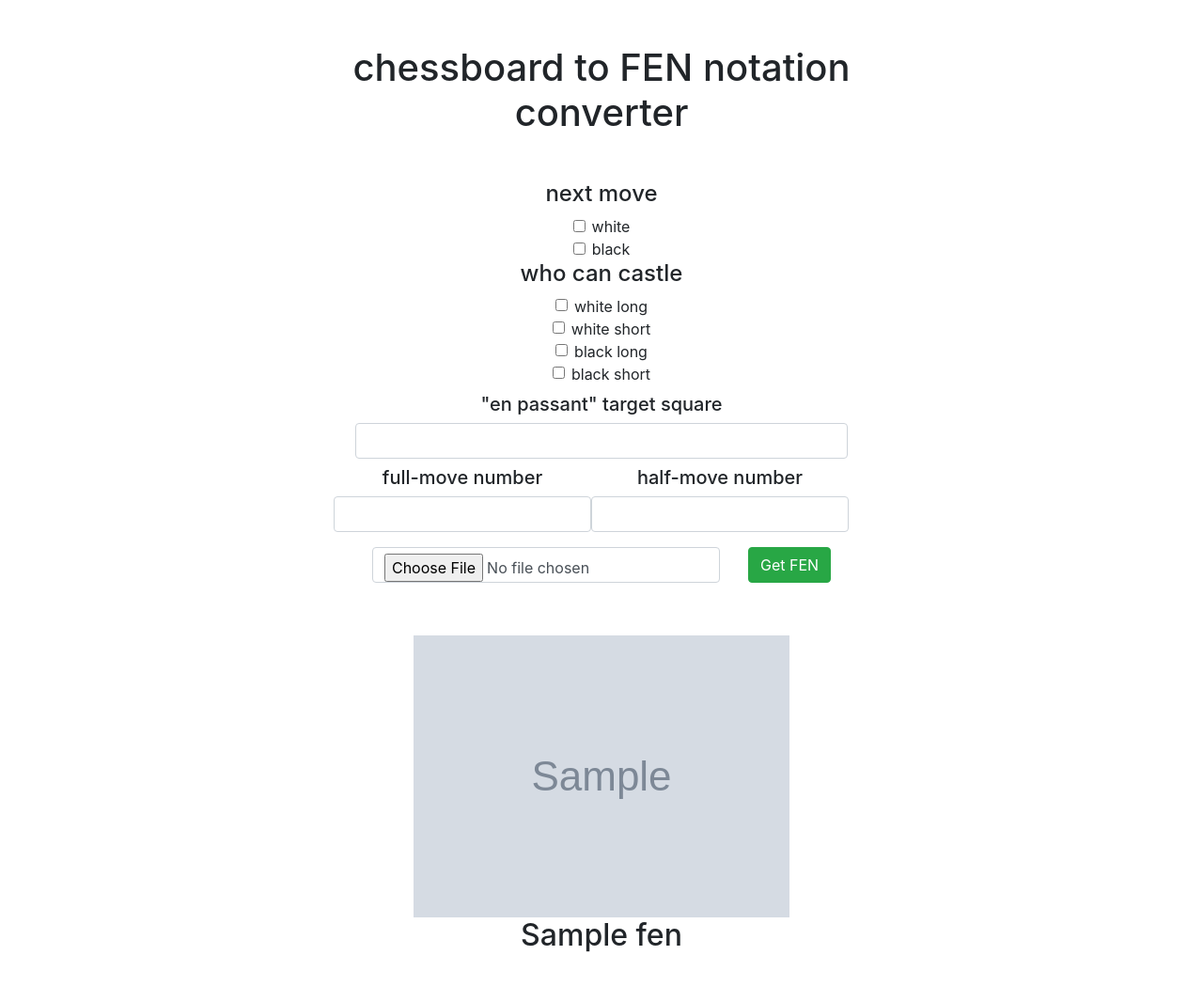
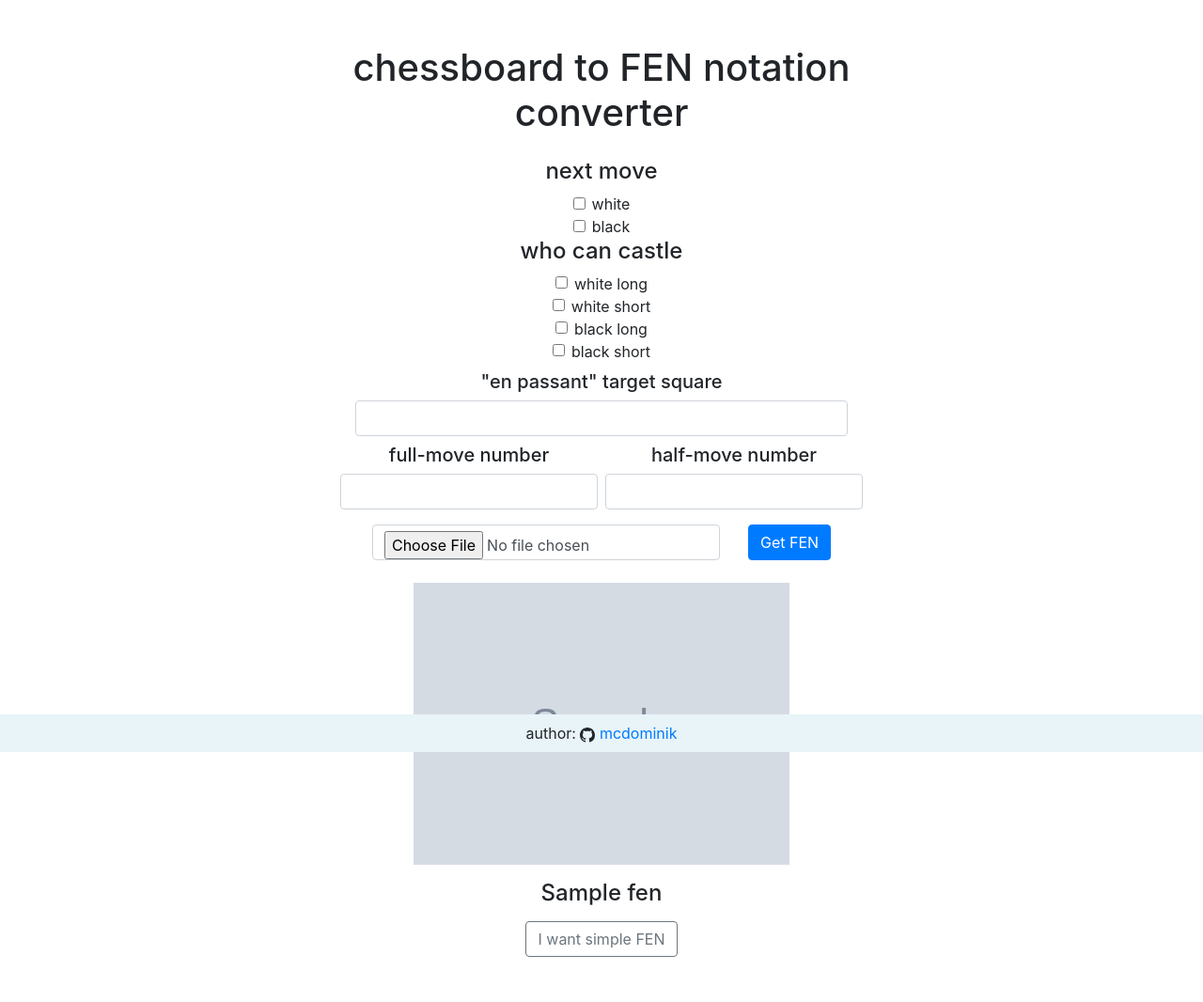
Before and after one commit to mcdominik/board2fen-flask-app, a Flask app: template templates/full.html in a window 1280 px wide. Shown: the whole page at 94% size. Before the commit the page ends 1013 px from the top, so only its background shows below. Run offline with Flask 2, Linux system fonts and the light colour scheme; the template is opened without the code that fills it: values that come from a table or form of the project are taken from there, most other values are stand-ins (such as "Sample title", 1, 10 or a date in 2020); grey boxes marked "Sample" are stand-in pictures; some libraries are stand-ins or nearby versions.

Commit message:
bug fix and layout improvement

```diff
--- a/main.py
+++ b/app.py
@@ -25,14 +25,10 @@ class UploadFrom(FlaskForm):
     )
     submit = SubmitField('Get FEN')
 
-
 @app.route('/uploads/<filename>')
 def get_file(filename):
     return send_from_directory(app.config['UPLOADED_PHOTOS_DEST'], filename)
 
-
-next_move = ''
-can_castle =''
 @app.route('/', methods=['GET','POST'])
 def get_fen():
     for file in os.listdir('uploads'):
@@ -41,7 +37,6 @@ def get_fen():
     fen = ''
     if form.is_submitted():
         filename = photos.save(request.files["photo"], name=f'{str(randint(0,1000000))}.png')
-        print(filename)
         file_url = url_for('get_file', filename=filename)
         path = f'./uploads/{filename}'
         fen = get_fen_from_image(path)
@@ -53,30 +48,24 @@ def get_fen():
 
 @app.route('/full', methods=['GET','POST'])
 def get_full_fen():
+    for file in os.listdir('uploads'):
+        os.remove(f'uploads/{file}')
     form = UploadFrom()
-    # print(f'photos path: {photos.path}')
-    # # print(f'moj log: {photos.save(request.files["photo"])}')
-    # filename = photos.save(request.files["photo"])
-    # print(f'filename: {filename}')
-
-
-    #     # filename = photos.save(form.photo.data)
-    # file_url = url_for('get_file', filename=filename)
-    # print(f'file url to: {file_url}')
-    # return render_template('index.html', form=form, file_url=file_url)
     fen = ''
     if form.is_submitted():
-        filename = photos.save(request.files["photo"])
-
-        # filename = photos.save(form.photo.data)
+        filename = photos.save(request.files["photo"], name=f'{str(randint(0,1000000))}.png')
         file_url = url_for('get_file', filename=filename)
         path = f'./uploads/{filename}'
         fen = get_fen_from_image(path)
         print(f'fen: {fen}')
     else:
         file_url = None
+    full_fen = squeeze_front_data(fen)
+    return render_template('full.html', form=form, file_url=file_url, fen=full_fen)
 
-
+def squeeze_front_data(fen):
+    can_castle = ''
+    next_move = ''
     next_move_white = request.form.get("next-move-white", False)
     next_move_black = request.form.get("next-move-black", False)
     castle_white_short = request.form.get("castle-white-short", False)
@@ -86,49 +75,37 @@ def get_full_fen():
     full_move_number = request.form.get("full-move-number", False)
     half_move_number = request.form.get("half-move-number", False)
     en_passant = request.form.get("en-passant", False)
-    global next_move
     if next_move_white == '' and next_move_black == False:
         next_move = 'w'
     if next_move_black == '' and next_move_white == False:
         next_move = 'b'
-
-    global can_castle
+    else:
+        next_move = '?'
     if castle_white_short == '':
         can_castle+='K'
-    if castle_white_short == False:
+    else:
         can_castle+='-'
     if castle_white_long == '':
         can_castle+='Q'
-    if castle_white_long == False:
+    else:
         can_castle+='-'
     if castle_black_short == '':
         can_castle+='k'
-    if castle_black_short == False:
+    else:
         can_castle+='-'
     if castle_black_long == '':
         can_castle+='q'
-    if castle_black_long == False:
+    else:
         can_castle+='-'
-
     if en_passant == '':
         en_passant+='-'
-    fen = f'{fen} {next_move} {can_castle} {en_passant} {half_move_number} {full_move_number}'
-    print(fen)
-
-    # next_w = request.form['next-move-white']
-    print(f'en pass:{en_passant}')
-    print(f'next black:{next_move_black}')
-    print(f'next white:{next_move_white}')
-    print(f'castle white L:{castle_white_short}')
-    print(f'castle white S:{castle_white_long}')
-    print(f'castle black L:{castle_black_short}')
-    print(f'castle black S:{castle_black_long}')
-    print(f'half move:{half_move_number}')
-    print(f'full move:{full_move_number}')
-
-    # print(f'next w:{next_w}')
-    return render_template('full.html', form=form, file_url=file_url, fen=fen)
+    if half_move_number == '':
+        half_move_number = '?'
+    if full_move_number == '':
+        full_move_number = '?'
+    full_fen = f'{fen} {next_move} {can_castle} {en_passant} {half_move_number} {full_move_number}'
+    return full_fen
 
 
 if __name__ == '__main__':
-    app.run(port=80)
+    app.run(debug=True)
--- a/templates/full.html
+++ b/templates/full.html
@@ -8,20 +8,15 @@
     <link rel="stylesheet" href="https://cdn.jsdelivr.net/npm/bootstrap@4.3.1/dist/css/bootstrap.min.css" integrity="sha384-ggOyR0iXCbMQv3Xipma34MD+dH/1fQ784/j6cY/iJTQUOhcWr7x9JvoRxT2MZw1T" crossorigin="anonymous">
 </head>
 <body>
-
     <div class="container">
         <div class="row">
             <div class="col-6 mx-auto mt-5 text-center">
-            <h1 class="mb-5">chessboard to FEN notation converter</h1>
+                <h1 class="mb-4">chessboard to FEN notation converter</h1>
                 <form method="post" enctype="multipart/form-data">
                     <!-- {{form.hidden_tag }} -->
-
                     {% for error in form.photo.errors %}
                     <span style="color:red;"">{{error}}</span>
                     {% endfor %}
-
-
-
                     <h4>next move</h4>
                     <div class="form-check">
                         <input name='next-move-white' class="form-check-input" type="checkbox" value="" id="flexCheckDefault">
@@ -35,8 +30,6 @@
                             black
                         </label>
                     </div>
-
-
                     <h4>who can castle</h4>
                     <div class="form-check">
                         <input name='castle-white-long'class="form-check-input" type="checkbox" value="" id="flexCheckDefault">
@@ -62,49 +55,45 @@
                             black short
                         </label>
                     </div>
-
                     <div class="m-2">
                         <h5>"en passant" target square</h5>
                         <input name="en-passant" class="form-control" id="ex1" type="text">
                     </div>
-
-                <div class="form-group row">
-                    <div class="col-xs-6 m-1.5">
+                    <div class="row justify-content-center mb-3">
+                        <div class="col-xs-6 mx-1">
                             <h5>full-move number</h5>
                             <input name="full-move-number" class="form-control" id="ex1" type="text">
                         </div>
-                    <div class="col-xs-6 m-1.5">
+                        <div class="col-xs-6 mx-1">
                             <h5>half-move number</h5>
                             <input name="half-move-number" class="form-control" id="ex2" type="text">
                         </div>
                     </div>
-
-
                 <div class="row justify-content-center">
                     <div class="col-auto mb-2">
                          {{form.photo(class="form-control")}}
                     </div>
                     <div class="col-auto">
-                     {{form.submit(class="btn btn-success")}}
+                     {{form.submit(class="btn btn-primary")}}
                      </div>
                  </div>
             </form>
-
-
-
             {% if file_url %}
-            <div class="mt-5">
-                <img src="{{file_url}}" style="width:400px;">
+            <div class="my-3">
+                <img class="img-fluid" src="{{file_url}}" style="width:400px;">
             </div>
-            <div>
-                <h2>{{fen}}</h2>
-            </div>
+            <h4>{{fen}}</h4>
             {%endif %}
-
+            <a href="/" class="mt-2 mb-5 btn btn-outline-secondary">I want simple FEN</a>
         </div>
     </div>
     </div>
-
-
+    <div class="fixed-bottom text-center p-2" style="background-color: #e8f4f8;">
+        author:
+        <svg xmlns="http://www.w3.org/2000/svg" width="16" height="16" fill="currentColor" class="bi bi-github" viewBox="0 0 16 16">
+        <path d="M8 0C3.58 0 0 3.58 0 8c0 3.54 2.29 6.53 5.47 7.59.4.07.55-.17.55-.38 0-.19-.01-.82-.01-1.49-2.01.37-2.53-.49-2.69-.94-.09-.23-.48-.94-.82-1.13-.28-.15-.68-.52-.01-.53.63-.01 1.08.58 1.23.82.72 1.21 1.87.87 2.33.66.07-.52.28-.87.51-1.07-1.78-.2-3.64-.89-3.64-3.95 0-.87.31-1.59.82-2.15-.08-.2-.36-1.02.08-2.12 0 0 .67-.21 2.2.82.64-.18 1.32-.27 2-.27.68 0 1.36.09 2 .27 1.53-1.04 2.2-.82 2.2-.82.44 1.1.16 1.92.08 2.12.51.56.82 1.27.82 2.15 0 3.07-1.87 3.75-3.65 3.95.29.25.54.73.54 1.48 0 1.07-.01 1.93-.01 2.2 0 .21.15.46.55.38A8.012 8.012 0 0 0 16 8c0-4.42-3.58-8-8-8z"/>
+    </svg>
+    <a href="https://github.com/mcdominik">mcdominik</a>
+    </div>
 </body>
 </html>
```
Also changed, not shown: templates/index.html (+3 -15 lines), 1 other file. Lines whose indentation alone changed are shown as unchanged.
